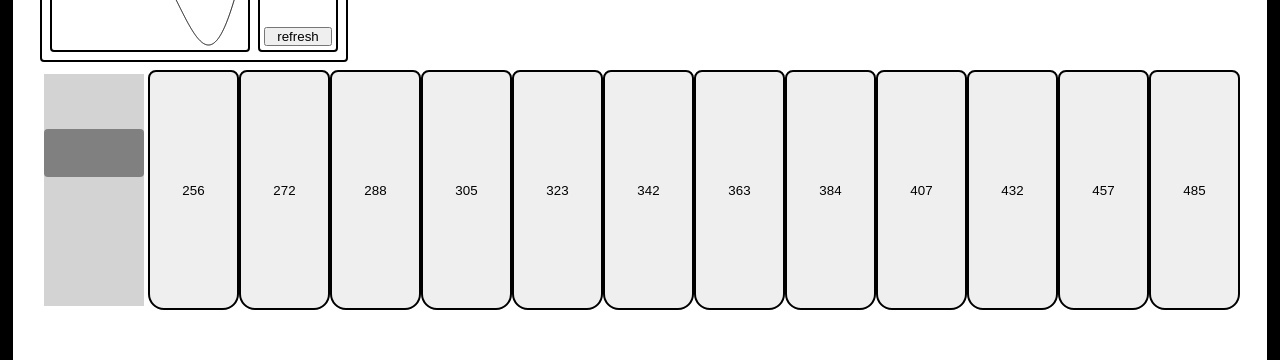
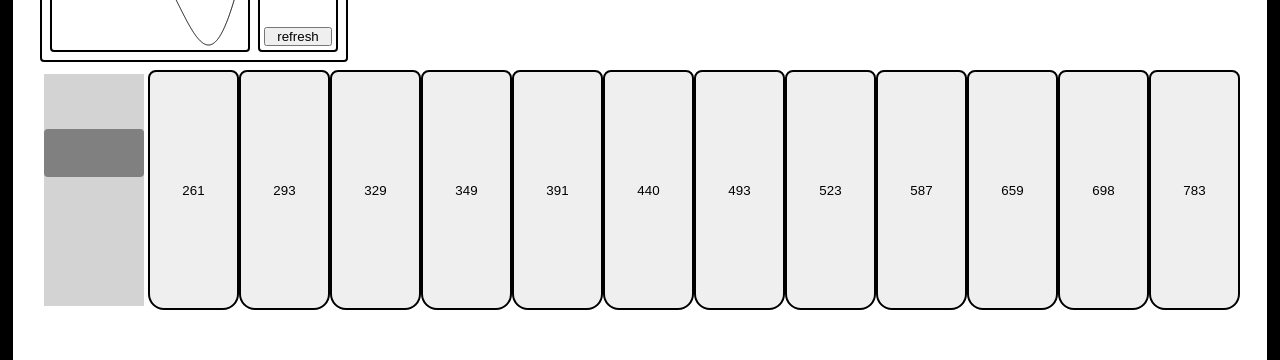
Before and after one commit to k-lila/react_synth, a React (Vite) app: page / in a window 1280 px wide. Shown: the part 328-688 px from the top of the page. Built offline with nearby package versions, Linux system fonts and the light colour scheme.

Commit message:
escala do piano ajustada

```diff
--- a/src/components/basicslider/index.tsx
+++ b/src/components/basicslider/index.tsx
@@ -1,11 +1,6 @@
 import { useEffect, useState } from 'react'
 import { BasicSliderStyled } from './styles'
-
-type BasicSliderProps = {
-  defaultgain: number
-  horizontal?: boolean
-  onGainChange?: (gain: number) => void
-}
+import { BasicSliderProps } from '../../types/props/propstypes'
 
 const BasicSlider = ({ ...props }: BasicSliderProps) => {
   const [gain, setGain] = useState(props.defaultgain)
@@ -22,7 +17,7 @@ const BasicSlider = ({ ...props }: BasicSliderProps) => {
         type="range"
         value={gain}
         onChange={(e) => setGain(Number(e.target.value))}
-        step={10}
+        step={1}
         min={0}
         max={100}
         className={props.horizontal ? '' : 'vertical'}
--- a/src/components/keyboardvolume/index.tsx
+++ b/src/components/keyboardvolume/index.tsx
@@ -1,4 +1,3 @@
-import { useEffect } from 'react'
 import BasicSlider from '../basicslider/index'
 import { KeyboardVolumeStyled } from './styles'
 import { useDispatch, useSelector } from 'react-redux'
@@ -8,16 +7,9 @@ import { setIntensity } from '../../store/reducers/recipe'
 const KeyboardVolume = () => {
   const intensity = useSelector((state: RootReducer) => state.recipe.intensity)
   const dispatch = useDispatch()
-
   const handleGain = (gain: number) => {
     dispatch(setIntensity(gain))
   }
-  useEffect(() => {
-    const block = true
-    if (block) {
-      console.log(intensity)
-    }
-  }, [intensity])
   return (
     <KeyboardVolumeStyled>
       <BasicSlider defaultgain={intensity * 100} onGainChange={handleGain} />
--- a/src/containers/pianokeyboard/index.tsx
+++ b/src/containers/pianokeyboard/index.tsx
@@ -6,12 +6,12 @@ import { KeyboardContainer, PianoKeyboardStyled } from './styles'
 
 const PianoKeyboard = () => {
   const audioCtx = new AudioContext()
-  const keyboard_scales = new Keyboard(432.1)
-  const scale = keyboard_scales.keyboard.chromatic[4]
-
+  const keyboard_scales = new Keyboard(440)
+  const scale = keyboard_scales.keyboard.chromatic
+  const chromatic_sequence = [0, 2, 4, 5, 7, 9, 11]
   const { windowsize } = useWindowSize()
   let keyboardSize
-  if (windowsize.width < 768) {
+  if (windowsize.width < 700) {
     keyboardSize = 5
   } else if (windowsize.width >= 1024) {
     keyboardSize = 12
@@ -19,9 +19,21 @@ const PianoKeyboard = () => {
     keyboardSize = 8
   }
   const keyboard = []
-
+  let counter = 0
+  let octave = 0
   for (let i = 0; i < keyboardSize; i++) {
-    keyboard.push(<PianoKey key={i} pitch={scale[i]} audioctx={audioCtx} />)
+    keyboard.push(
+      <PianoKey
+        key={i}
+        pitch={scale[4 + octave][chromatic_sequence[counter]]}
+        audioctx={audioCtx}
+      />
+    )
+    counter++
+    if (counter > 6) {
+      octave += 1
+      counter = 0
+    }
   }
 
   return (
--- a/src/hooks/useAudioContext.ts
+++ /dev/null
@@ -1,3 +0,0 @@
-function useAudioContext() {}
-
-export default useAudioContext
--- a/src/types/props/propstypes.d.ts
+++ b/src/types/props/propstypes.d.ts
@@ -8,3 +8,9 @@ declare type PianoKeyProps = {
   pitch: number
   audioctx: AudioContext
 }
+
+declare type BasicSliderProps = {
+  defaultgain: number
+  horizontal?: boolean
+  onGainChange?: (gain: number) => void
+}
```
